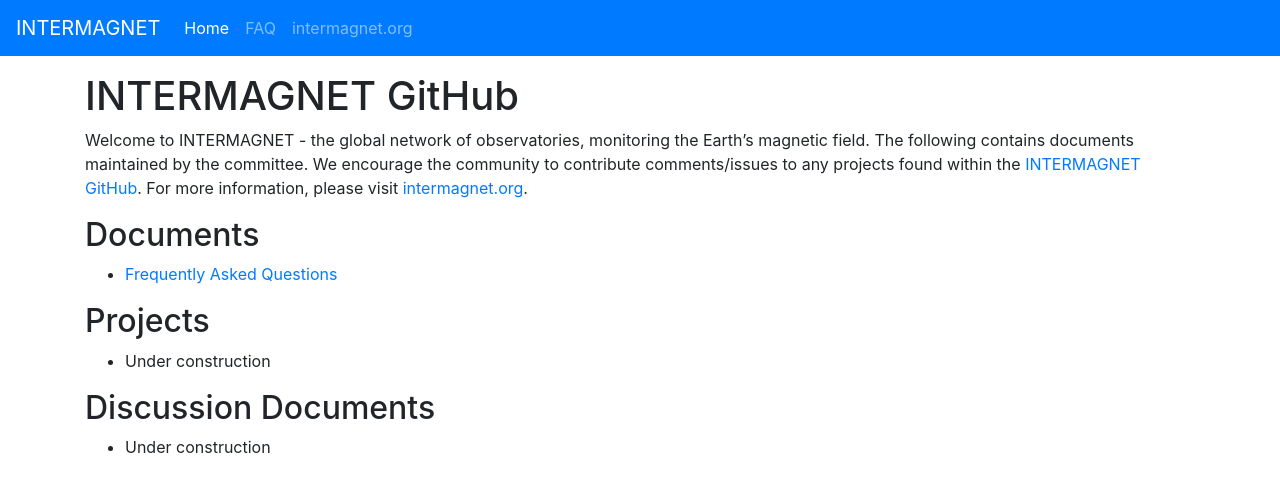
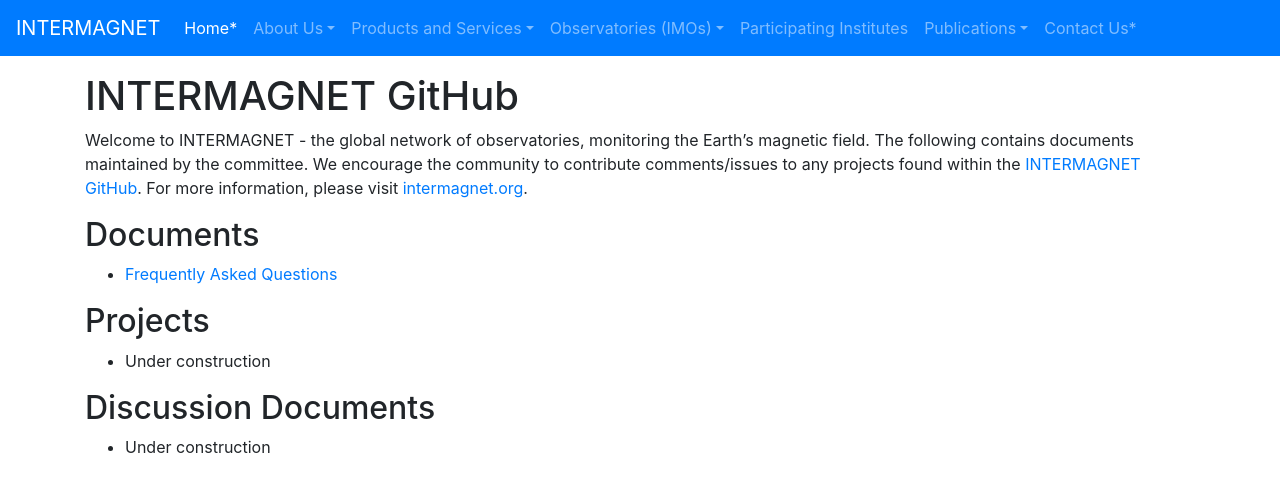
Before and after one commit to INTERMAGNET/intermagnet.github.io, a Jekyll site: the page built from index.md, in a window 1280 px wide and 1200 px high. Shown: the top 492 px of the window. Built offline with Jekyll 4.4.1, drawn with Linux system fonts in a browser that asks for light colours.

Commit message:
Example of detailed navigation

```diff
--- a/_data/navs.yml
+++ b/_data/navs.yml
@@ -1,8 +1,66 @@
-- name: Home
+- name: Home*
   href: /
 
-- name: FAQ
-  href: /faq/
+- name: About Us
+  subnavs:
+    - name: History*
+      href: http://www.intermagnet.org/history-eng.php
+    - name: Vision and Mission*
+      href: http://www.intermagnet.org/mission-eng.php
+    - name: Principles, Conditions, and Policies*
+      href: http://www.intermagnet.org/term-eng.php
+    - name: Organizational Structure*
+      href: http://www.intermagnet.org/structops-eng.php
+    - name: Geomagnetic Information Nodes*
+      href: http://www.intermagnet.org/gins-eng.php
+    - name: FAQ*
+      href: /faq/
 
-- name: intermagnet.org
-  href: http://www.intermagnet.org
+- name: Products and Services
+  subnavs:
+    - name: Data Conditions*
+      href: /DataConditions.html
+    - name: Data Download
+      href: http://www.intermagnet.org/data-donnee/download-eng.php
+    - name: Data Formats*
+      href: http://www.intermagnet.org/data-donnee/formatdata-eng.php
+    - name: Observatory Plots
+      href: http://www.intermagnet.org/data-donnee/dataplot-eng.php
+    - name: Membership Application Form*
+      href: http://www.intermagnet.org/imos/apply-eng.php
+    - name: Geomagnetic Activity Map
+      href: http://www.intermagnet.org/activitymap/activitymap-eng.php
+    - name: CD-ROM/DVDs
+      href: http://www.intermagnet.org/data-donnee/cdrom/cddata-eng.php
+
+
+- name: Observatories (IMOs)
+  subnavs:
+    - name: List of IMOs and Responsible GINs
+      href: http://www.intermagnet.org/imos/imotblobs-eng.php
+    - name: Magnetic Observatories Map
+      href: http://www.intermagnet.org/imos/imomap-eng.php
+    - name: Participating Observatories (Photographs)
+      href: http://www.intermagnet.org/imos/imophoto-eng.php
+    - name: Membership Application Form*
+      href: http://www.intermagnet.org/imos/apply-eng.php
+
+
+- name: Participating Institutes
+  href: /institutes/
+
+- name: Publications
+  subnavs:
+    - name: Technical Reference Manual*
+      href: http://www.intermagnet.org/publication-software/technicalsoft-eng.php
+    - name: Publications*
+      href: http://www.intermagnet.org/publication-software/publications-eng.php
+    - name: Meetings*
+      href: http://www.intermagnet.org/publication-software/meetings-eng.php
+    - name: Software*
+      href: http://www.intermagnet.org/publication-software/software-eng.php
+    - name: Yearbooks*
+      href: http://www.intermagnet.org/publication-software/yearbooks-eng.php
+
+- name: Contact Us*
+  href: http://www.intermagnet.org/contact-eng.php
--- a/_includes/nav.html
+++ b/_includes/nav.html
@@ -1,17 +1,30 @@
 <nav class="navbar navbar-expand-md navbar-dark fixed-top bg-primary">
-    <a class="navbar-brand" href="/">INTERMAGNET</a>
+    <a class="navbar-brand" rel="external" href="http://www.intermagnet.org/">INTERMAGNET</a>
     <button class="navbar-toggler" type="button" data-toggle="collapse" data-target="#navbarCollapse" aria-controls="navbarCollapse" aria-expanded="false" aria-label="Toggle navigation">
         <span class="navbar-toggler-icon"></span>
     </button>
     <div class="collapse navbar-collapse" id="navbarCollapse">
         <ul class="navbar-nav mr-auto">
             {% for nav in site.data.navs %}
+                {% assign active = "" %}
                 {% if page.url == nav.href %}
-                <li class="nav-item active">
-                    <a class="nav-link" href="{{ nav.href }}">{{ nav.name }}</a>
+                    {% assign active = "active" %}
+                {% endif %}
+                {% if nav.subnavs %}
+                <li class="nav-item dropdown {{active}}">
+                    <a class="nav-link dropdown-toggle" href="#" role="button" id="dropdown{{ forloop.index }}" data-toggle="dropdown" aria-haspopup="true" aria-expanded="false">{{ nav.name }}</a>
+                    <div class="dropdown-menu" aria-labelledby="dropdown{{ forloop.index }}">
+                        {% for nav in nav.subnavs %}
+                        {% assign active = "" %}
+                        {% if page.url == nav.href %}
+                            {% assign active = "active" %}
+                        {% endif %}
+                        <a class="dropdown-item {{active}}" href="{{ nav.href }}">{{ nav.name }}</a>
+                        {% endfor %}
+                    </div>
                 </li>
                 {% else %}
-                <li class="nav-item">
+                <li class="nav-item {{active}}">
                     <a class="nav-link" href="{{ nav.href }}">{{ nav.name }}</a>
                 </li>
                 {% endif %}
```
